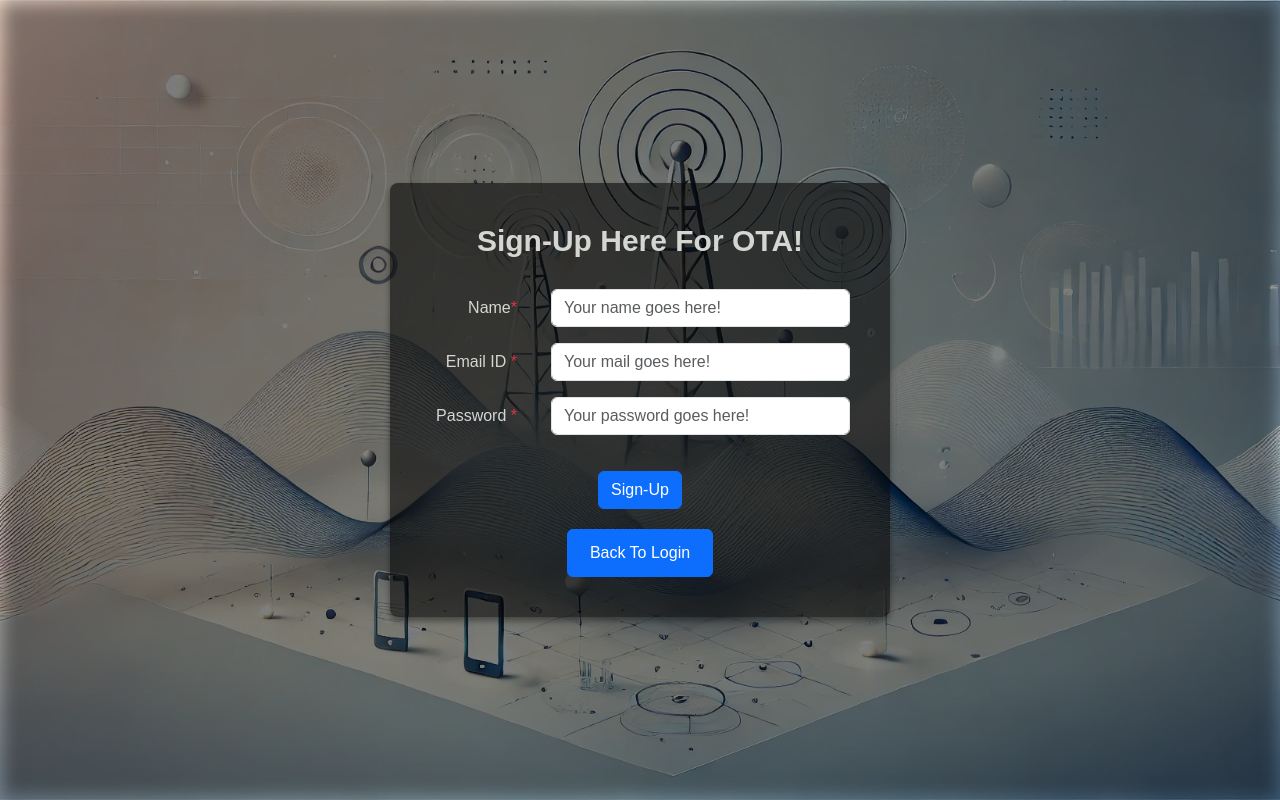
After one commit to kritika-18/ota_website, a Django app: template my_ota/ota/templates/sign_up.html in a window 1280 px wide. The commit adds this page. Run offline with Django 5.2, Linux system fonts and the light colour scheme; the template is opened without the code that fills it, so the values that code supplies are empty.

Commit message:
sign-up added

```diff
--- a/my_ota/ota/templates/login.html
+++ b/my_ota/ota/templates/login.html
@@ -41,7 +41,7 @@
                 </div>
                 <button type="submit" class="btn btn-primary">Login</button>
                 <p class="mt-3 small">
-                    (If not registered, then <a href="signup.html">Sign Up</a>)
+                    (If not registered, then <a href="sign_up.html">Sign Up</a>)
                 </p>
                 <p class="mt-2 small">
                     <a href="forgot_pass.html">Forgot Password?</a>
--- /dev/null
+++ b/my_ota/ota/templates/sign_up.css
@@ -0,0 +1,125 @@
+body, html {
+    height: 100%;
+    margin: 0;
+    position: relative;
+    font-family: Arial, sans-serif;
+}
+
+body {
+    background-image: url('../static/img/background_sign_up.jpg');
+    background-position: center;
+    background-size: cover;
+    background-attachment: fixed;
+    overflow: hidden;
+}
+
+body::before {
+    content: "";
+    position: absolute;
+    top: 0;
+    left: 0;
+    width: 100%;
+    height: 100%;
+    background: rgba(0, 0, 0, 0.5);
+    filter: blur(10px);
+    z-index: -1;
+}
+
+.center-content {
+    display: flex;
+    justify-content: center;
+    align-items: center;
+    height: 100%;
+}
+
+.text-center {
+    background-color: rgba(7, 7, 7, 0.591);
+    padding: 40px;
+    border-radius: 8px;
+    box-shadow: 0 4px 6px rgba(8, 8, 8, 0.413);
+    max-width: 610px;
+    width: 100%;
+}
+
+h1 {
+    margin-bottom: 30px;
+    color: #d5d5d2;
+    font-size: 30px;
+    text-align: center;
+}
+
+
+form .row {
+    margin-bottom: 15px;
+    display: flex;
+    justify-content: space-between;
+    align-items: center;
+    color: #d5d5d2;
+
+}
+
+form label {
+    flex: 0 0 30%;
+    text-align: right;
+    margin-right: 10px;
+    white-space: nowrap;
+
+}
+
+form .col-sm-9 {
+    flex: 1;
+}
+
+p.small {
+    margin-top: 15px;
+    font-size: 14px;
+    text-align: center;
+    color: #d5d5d2;
+
+}
+
+button {
+    margin-top: 20px;
+    width: auto;
+}
+
+/* Responsive Design */
+@media (max-width: 768px) {
+    .text-center {
+        padding: 20px;
+    }
+    h1 {
+        font-size: 1.5rem;
+    }
+    button {
+        font-size: 0.9rem;
+    }
+}
+
+@media (max-width: 576px) {
+    .text-center {
+        padding: 15px;
+        width: 90%;
+    }
+    h1 {
+        font-size: 1.2rem;
+    }
+    button {
+        font-size: 0.8rem;
+    }
+}
+
+@media (min-width: 1200px) {
+    .text-center {
+        max-width: 500px;
+        padding: 40px;
+    }
+}
+
+a:link, a:visited {
+    color: white;
+    padding: 5px 10px;
+    text-align: center;
+    text-decoration: none;
+    display: inline-block;
+  }
--- /dev/null
+++ b/my_ota/ota/templates/sign_up.html
@@ -0,0 +1,71 @@
+<!DOCTYPE html>
+<html lang="en">
+<head>
+    <meta charset="UTF-8">
+    <meta name="viewport" content="width=device-width, initial-scale=1.0">
+    <title>Sign Up</title>
+    <link href="https://cdn.jsdelivr.net/npm/bootstrap@5.3.0-alpha3/dist/css/bootstrap.min.css" rel="stylesheet">
+    <link rel="stylesheet" href="sign_up.css">
+</head>
+<body>
+    <div class="center-content">
+        <div class="text-center">
+            <div id="success-message" class="alert alert-success d-none" role="alert">
+                Sign Up successful!
+            </div>
+            <h1><b>Sign-Up Here For OTA!</b></h1>
+            <form id="sign-up-form">
+                <div class="mb-3 row align-items-center">
+                    <label for="Name" class="col-sm-3 col-form-label text-end">Name<span class="text-danger">*</span></label>
+                    <div class="col-sm-9">
+                        <input
+                            type="text"
+                            class="form-control"
+                            id="Name"
+                            placeholder="Your name goes here!"
+                            required
+                            title="Please enter a valid name"
+                            pattern="[a-zA-Z ]+"
+                        >
+                    </div>
+                </div>
+
+                <div class="mb-3 row align-items-center">
+                    <label for="Email_ID" class="col-sm-3 col-form-label text-end">Email ID <span class="text-danger">*</span></label>
+                    <div class="col-sm-9">
+                        <input
+                            type="email"
+                            class="form-control"
+                            id="Email_ID"
+                            placeholder="Your mail goes here!"
+                            required
+                            title="Please enter a valid email address."
+                            pattern="[a-zA-Z0-9._%+-]+@[a-zA-Z0-9.-]+\.[a-zA-Z]{2,}$"
+                        >
+                    </div>
+                </div>
+
+                <div class="mb-3 row align-items-center">
+                    <label for="password" class="col-sm-3 col-form-label text-end">Password <span class="text-danger">*</span></label>
+                    <div class="col-sm-9">
+                        <input
+                            type="password"
+                            class="form-control"
+                            id="password"
+                            placeholder="Your password goes here!"
+                            required
+                            pattern="(?=.*\d)(?=.*[a-z])(?=.*[A-Z])(?=.*[@#$%^&+=]).{8,}"
+                            title="Password must be at least 8 characters long, and include at least one uppercase letter, one lowercase letter, one number, and one special character."
+                        >
+                    </div>
+                </div>
+                <button type="submit" class="btn btn-primary">Sign-Up</button><br>
+                <button type="button" class="btn btn-primary"><a href="login.html">Back To Login</a></button>
+
+            </form>
+        </div>
+    </div>
+
+<script src="sign_up.js"> </script>
+</body>
+</html>
--- /dev/null
+++ b/my_ota/ota/templates/sign_up.js
@@ -0,0 +1,11 @@
+document.getElementById("sign-up-form").addEventListener("submit", function(event) {
+    event.preventDefault();
+
+    const form = event.target;
+    if (form.checkValidity()) {
+        const successMessage = document.getElementById("success-message");
+        successMessage.classList.remove("d-none");
+
+        form.reset();
+    }
+});
```
Also changed, not shown: my_ota/ota/static/img/background_sign_up.jpg (added).
